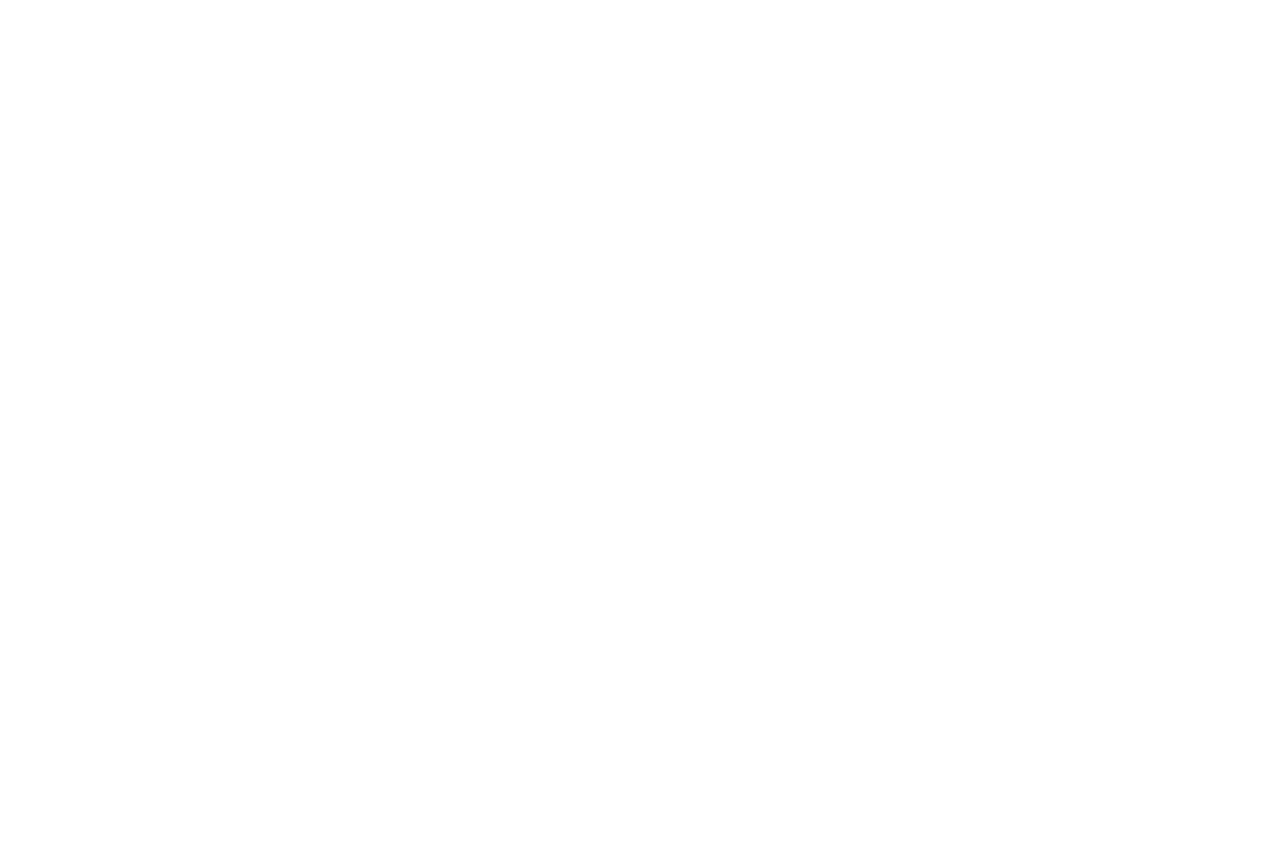
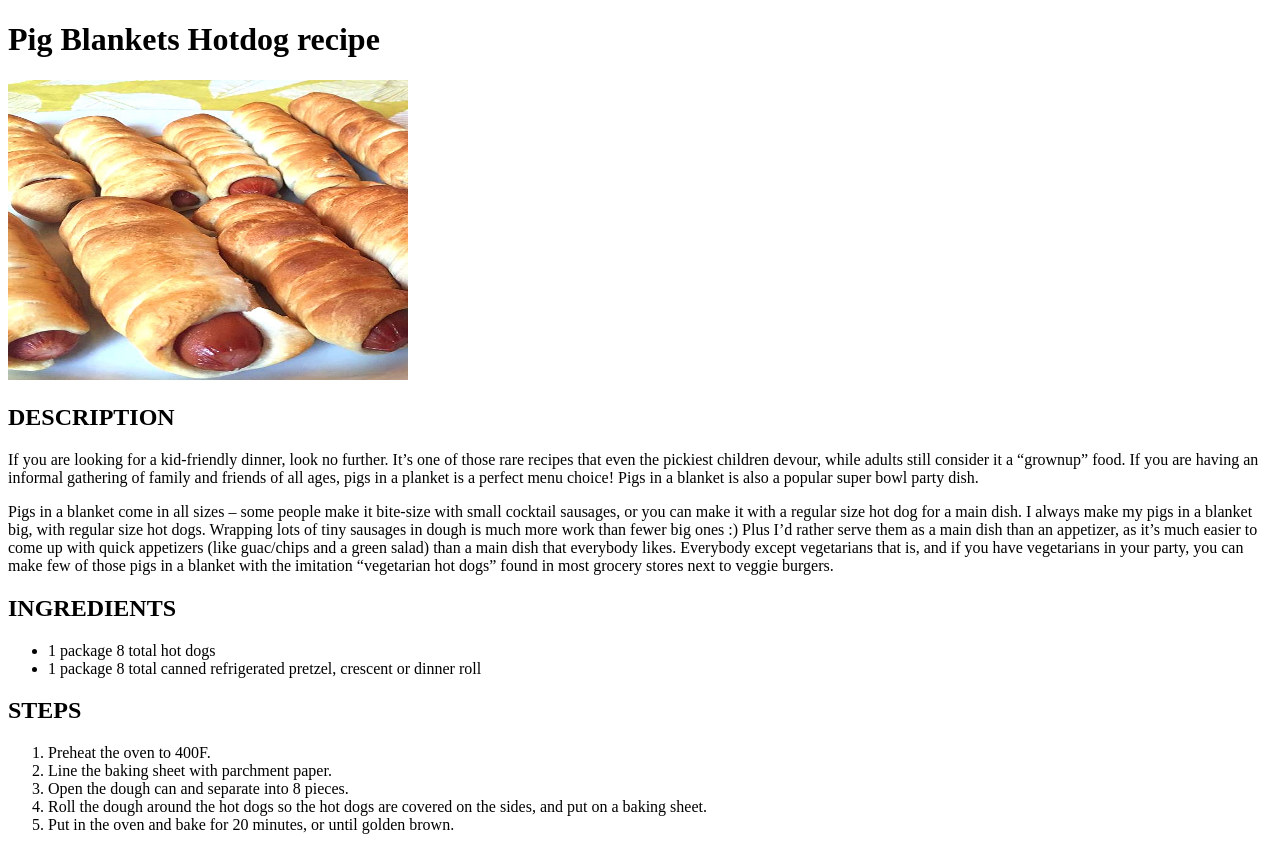
Before and after one commit to AlanoodYassin/odin-recipes, a plain HTML site: page pages/crescentdogs.html in a window 1280 px wide. Before the commit the page ends 800 px from the top, so only its background shows below. Drawn offline with Linux system fonts and the light colour scheme.

Commit message:
third recipe added

```diff
--- a/pages/crescentdogs.html
+++ b/pages/crescentdogs.html
@@ -0,0 +1,27 @@
+<!DOCTYPE html>
+<html lang="en">
+<head>
+    <meta charset="UTF-8">
+    <title> Pig Blankets</title>
+</head>
+<body>
+    <h1>  Pig Blankets Hotdog recipe </h1>
+    <img src="../images/pigs-in-blanket.jpg" alt="hotdog wrapped with dough" height="300" width="400">
+    <h2>DESCRIPTION</h2>
+    <p> If you are looking for a kid-friendly dinner, look no further.  It’s one of those rare recipes that even the pickiest children devour, while adults still consider it a “grownup” food.  If you are having an informal gathering of family and friends of all ages, pigs in a planket is a perfect menu choice!  Pigs in a blanket is also a popular super bowl party dish.</p>
+    <p> Pigs in a blanket come in all sizes – some people make it bite-size with small cocktail sausages, or you can make it with a regular size hot dog for a main dish.  I always make my pigs in a blanket big, with regular size hot dogs.  Wrapping lots of tiny sausages in dough is much more work than fewer big ones :)  Plus I’d rather serve them as a main dish than an appetizer, as it’s much easier to come up with quick appetizers (like guac/chips and a green salad) than a main dish that everybody likes.  Everybody except vegetarians that is, and if you have vegetarians in your party, you can make few of those pigs in a blanket with the imitation “vegetarian hot dogs” found in most grocery stores next to veggie burgers.</p>
+    <h2>INGREDIENTS</h2>
+    <ul>
+        <li>1 package 8 total hot dogs </li>
+        <li>1 package 8 total canned refrigerated pretzel, crescent or dinner roll </li>
+    </ul>
+    <h2>STEPS</h2>
+    <ol>
+    <li> Preheat the oven to 400F.    </li>
+    <li>Line the baking sheet with parchment paper.    </li>
+    <li>Open the dough can and separate into 8 pieces.    </li>
+    <li> Roll the dough around the hot dogs so the hot dogs are covered on the sides, and put on a baking sheet.    </li>
+    <li> Put in the oven and bake for 20 minutes, or until golden brown.    </li>
+    </ol>
+</body>
+</html>
```
Also changed, not shown: index.html (+2 -0 lines), images/hotdog.gif, images/pigs-in-blanket.jpg (added).
